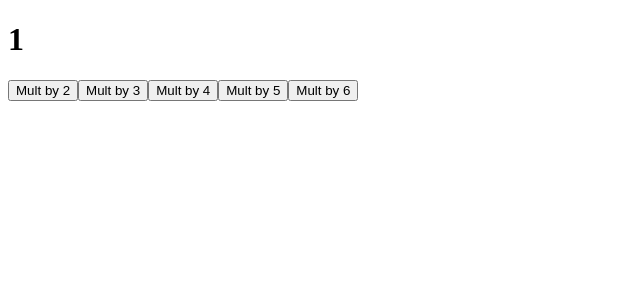
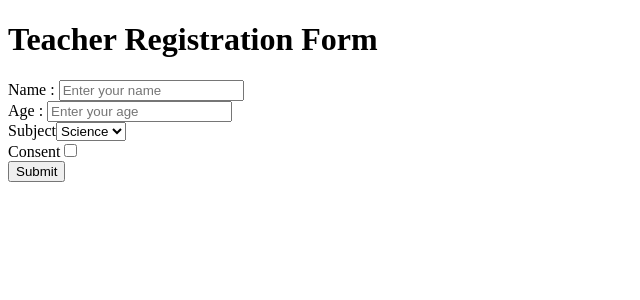
Before and after one commit to rudreshsankpal21/MERN-Journey, a React (Vite) app in the folder React-Learning/: page / in a window 1280 px wide. Shown: the top 300 px of the page, without its empty margins (0-640 px from the left). Built offline with nearby package versions, Linux system fonts and the light colour scheme.

Commit message:
Practiced Form Handling

```diff
--- a/React-Learning/src/App.jsx
+++ b/React-Learning/src/App.jsx
@@ -1,59 +1,10 @@
-import React, { useReducer } from "react";
-
-const initialState = { count: 1 };
-
-const reducer = (state, action) => {
-  if (action.type == "MULBY2") {
-    return {
-      ...state,
-      count: state.count * 2,
-    };
-  } else if (action.type == "MULBY3") {
-    return {
-      ...state,
-      count: state.count * 3,
-    };
-  } else if (action.type == "MULBY4") {
-    return {
-      ...state,
-      count: state.count * 4,
-    };
-  } else if (action.type == "MULBY5") {
-    return {
-      ...state,
-      count: state.count * 5,
-    };
-  } else if (action.type == "MULBY6") {
-    return {
-      ...state,
-      count: state.count * 6,
-    };
-  } else {
-    return state;
-  }
-};
-
-const Counter = () => {
-  const [state, dispatch] = useReducer(reducer, initialState);
-  return (
-    <>
-      <div>
-        <h1> {state.count} </h1>
-        <button onClick={() => dispatch({ type: "MULBY2" })}>Mult by 2</button>
-        <button onClick={() => dispatch({ type: "MULBY3" })}>Mult by 3</button>
-        <button onClick={() => dispatch({ type: "MULBY4" })}>Mult by 4</button>
-        <button onClick={() => dispatch({ type: "MULBY5" })}>Mult by 5</button>
-        <button onClick={() => dispatch({ type: "MULBY6" })}>Mult by 6</button>
-      </div>
-    </>
-  );
-};
-
+import React from "react";
+import TeacherRegistrationForm from "./components/TeacherRegistrationForm";
 const App = () => {
   return (
-    <>
-      <Counter />
-    </>
+    <div>
+      <TeacherRegistrationForm />
+    </div>
   );
 };
 
--- /dev/null
+++ b/React-Learning/src/components/TeacherRegistrationForm.jsx
@@ -0,0 +1,80 @@
+import React, { useState } from "react";
+
+const TeacherRegistrationForm = () => {
+  // Handling states
+  const [name, setName] = useState("");
+  const [age, setAge] = useState("");
+  const [subject, setSubject] = useState("");
+  const [consent, setConsent] = useState("");
+
+  //   Handling use Inputs
+  const handleTeacherName = (e) => {
+    setName(e.target.value);
+  };
+  const handleTeacherAge = (e) => {
+    setAge(e.target.value);
+  };
+  const handleTeacherSubject = (e) => {
+    setSubject(e.target.value);
+  };
+  const handleTeacherConsent = (e) => {
+    setConsent(e.target.checked);
+  };
+
+  //   Handle Submit
+  const handleSubmit = (e) => {
+    e.preventDefault();
+    console.log({ name, age, subject, consent });
+  };
+  return (
+    <div>
+      <h1>Teacher Registration Form</h1>
+      <div>
+        <form onSubmit={handleSubmit}>
+          <div>
+            <label>Name : </label>
+            <input
+              type="text"
+              placeholder="Enter your name"
+              value={name}
+              onChange={handleTeacherName}
+              className="border-2 p-2 m-2"
+            />
+          </div>
+          <div>
+            <label>Age : </label>
+            <input
+              type="number"
+              placeholder="Enter your age"
+              value={age}
+              onChange={handleTeacherAge}
+              className="border-2 p-2 m-2"
+            />
+          </div>
+          <div>
+            <label>Subject</label>
+            <select onChange={handleTeacherSubject} value={subject}>
+              <option value="Science">Science</option>
+              <option value="Maths">Maths</option>
+              <option value="English">English</option>
+              <option value="Biology">Biology</option>
+            </select>
+          </div>
+          <div>
+            <label>Consent</label>
+            <input
+              type="checkbox"
+              checked={consent}
+              onChange={handleTeacherConsent}
+            />
+          </div>
+          <div>
+            <button type="submit">Submit</button>
+          </div>
+        </form>
+      </div>
+    </div>
+  );
+};
+
+export default TeacherRegistrationForm;
```
